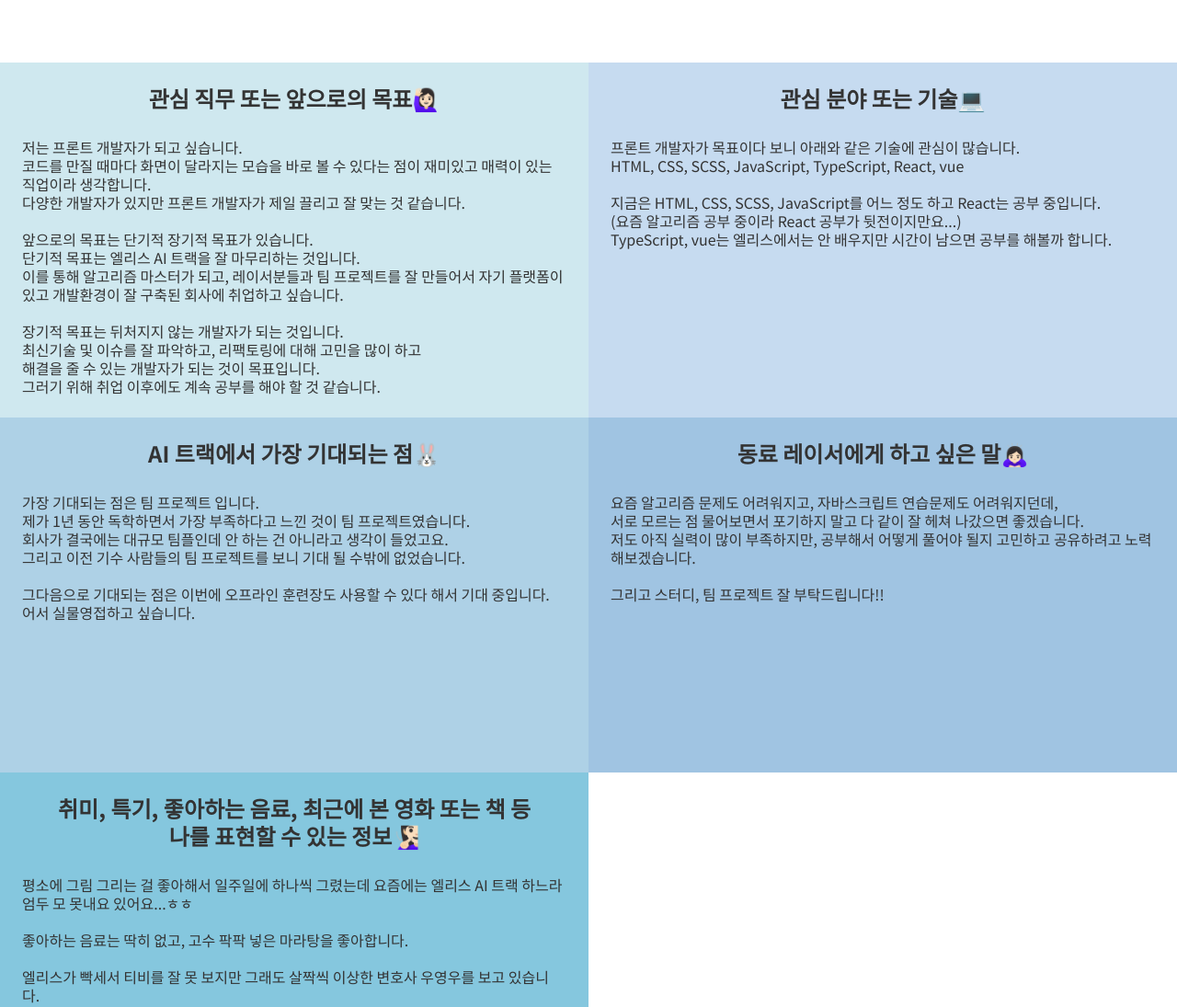
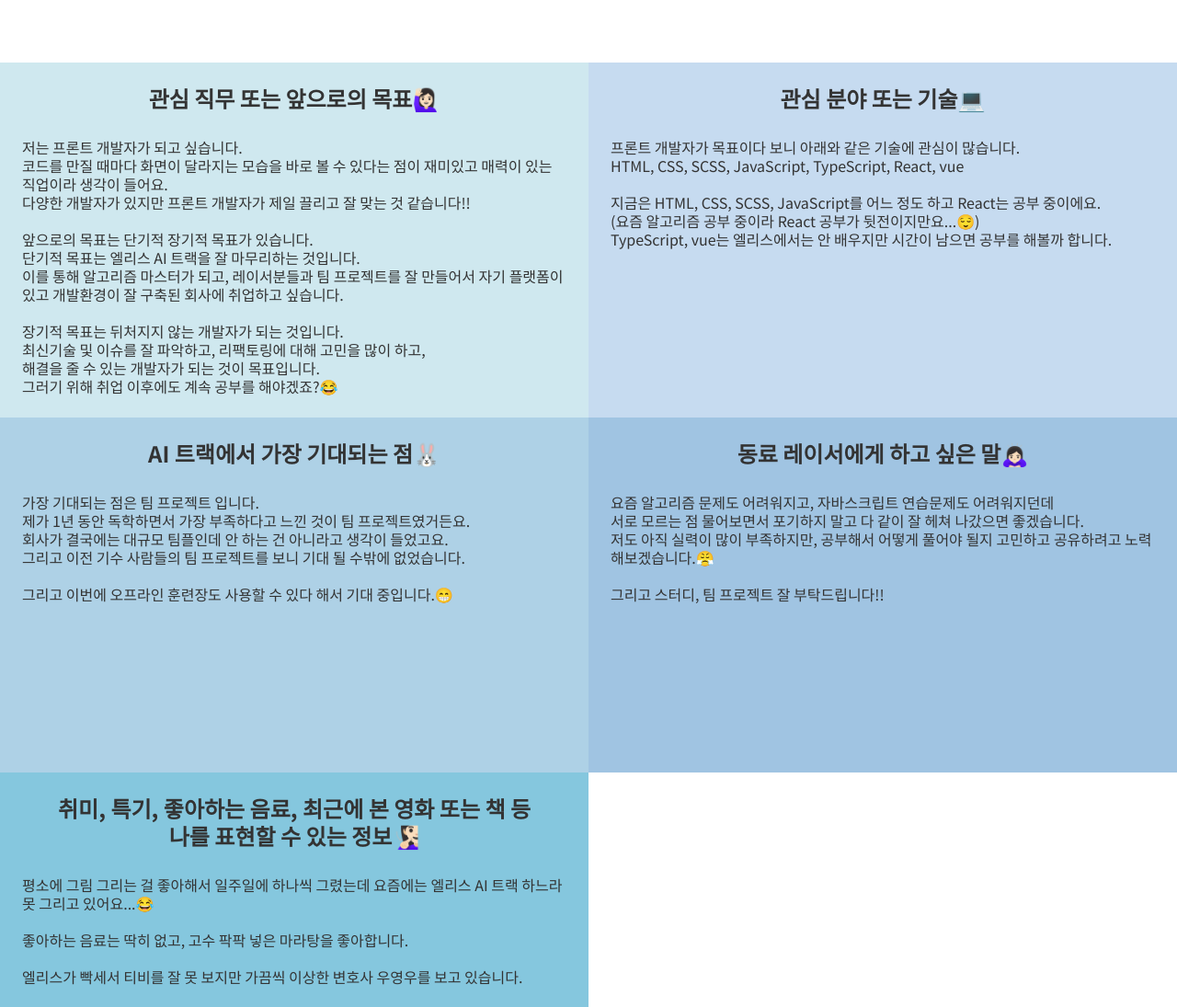
Before and after one commit to yyoumi4854/produce-myself, a plain HTML site: page index.html in a window 1280 px wide. Shown: the part 660-1755 px from the top of the page at 92% size. Drawn offline with nearby package versions, Linux system fonts and the light colour scheme.

Commit message:
index 내용 수정

```diff
--- a/index.html
+++ b/index.html
@@ -34,7 +34,7 @@
         <p>
           안녕하세요<br>
           이번 엘리스 AI 5기에 참여한 <strong>유민지</strong>입니다.<br>
-          간단하게 자기소개를 하겠습니다.
+          간단하게 자기소개를 하겠습니다.👏
         </p>
       </div>
       <div class="category">
@@ -43,17 +43,17 @@
             <strong>관심 직무 또는 앞으로의 목표🙋🏻‍♀️</strong>
             <p>
               저는 프론트 개발자가 되고 싶습니다.<br>
-              코드를 만질 때마다 화면이 달라지는 모습을 바로 볼 수 있다는 점이 재미있고 매력이 있는 직업이라 생각합니다.<br>
-              다양한 개발자가 있지만 프론트 개발자가 제일 끌리고 잘 맞는 것 같습니다.<br><br>
+              코드를 만질 때마다 화면이 달라지는 모습을 바로 볼 수 있다는 점이 재미있고 매력이 있는 직업이라 생각이 들어요.<br>
+              다양한 개발자가 있지만 프론트 개발자가 제일 끌리고 잘 맞는 것 같습니다!!<br><br>
 
               앞으로의 목표는 단기적 장기적 목표가 있습니다.<br>
               <strong>단기적 목표</strong>는 엘리스 AI 트랙을 잘 마무리하는 것입니다.<br>
               이를 통해 알고리즘 마스터가 되고, 레이서분들과 팀 프로젝트를 잘 만들어서 자기 플랫폼이 있고 개발환경이 잘 구축된 회사에 취업하고 싶습니다.<br><br>
 
               <strong>장기적 목표</strong>는 뒤처지지 않는 개발자가 되는 것입니다.<br>
-              최신기술 및 이슈를 잘 파악하고, 리팩토링에 대해 고민을 많이 하고<br>
+              최신기술 및 이슈를 잘 파악하고, 리팩토링에 대해 고민을 많이 하고,<br>
               해결을 줄 수 있는 개발자가 되는 것이 목표입니다.<br>
-              그러기 위해 취업 이후에도 계속 공부를 해야 할 것 같습니다.
+              그러기 위해 취업 이후에도 계속 공부를 해야겠죠?😂
             </p>
           </li>
           <li>
@@ -62,8 +62,8 @@
               프론트 개발자가 목표이다 보니 아래와 같은 기술에 관심이 많습니다.<br>
               HTML, CSS, SCSS, JavaScript, TypeScript, React, vue<br><br>
 
-              지금은 HTML, CSS, SCSS, JavaScript를 어느 정도 하고 React는 공부 중입니다.<br>
-              (요즘 알고리즘 공부 중이라 React 공부가 뒷전이지만요...)<br>
+              지금은 HTML, CSS, SCSS, JavaScript를 어느 정도 하고 React는 공부 중이에요.<br>
+              (요즘 알고리즘 공부 중이라 React 공부가 뒷전이지만요...😌)<br>
               TypeScript, vue는 엘리스에서는 안 배우지만 시간이 남으면 공부를 해볼까 합니다.
             </p>
           </li>
@@ -71,20 +71,19 @@
             <strong>AI 트랙에서 가장 기대되는 점🐰</strong>
             <p>
               가장 기대되는 점은 팀 프로젝트 입니다.<br>
-              제가 1년 동안 독학하면서 가장 부족하다고 느낀 것이 팀 프로젝트였습니다.<br>
+              제가 1년 동안 독학하면서 가장 부족하다고 느낀 것이 팀 프로젝트였거든요.<br>
               회사가 결국에는 대규모 팀플인데 안 하는 건 아니라고 생각이 들었고요.<br>
               그리고 이전 기수 사람들의 팀 프로젝트를 보니 기대 될 수밖에 없었습니다.<br><br>
 
-              그다음으로 기대되는 점은 이번에 오프라인 훈련장도 사용할 수 있다 해서 기대 중입니다.<br>
-              어서 실물영접하고 싶습니다.
+              그리고 이번에 오프라인 훈련장도 사용할 수 있다 해서 기대 중입니다.😁<br>
             </p>
           </li>
           <li>
             <strong>동료 레이서에게 하고 싶은 말🙇🏻‍♀️</strong>
             <p>
-              요즘 알고리즘 문제도 어려워지고, 자바스크립트 연습문제도 어려워지던데,<br>
+              요즘 알고리즘 문제도 어려워지고, 자바스크립트 연습문제도 어려워지던데<br>
               서로 모르는 점 물어보면서 포기하지 말고 다 같이 잘 헤쳐 나갔으면 좋겠습니다.<br>
-              저도 아직 실력이 많이 부족하지만, 공부해서 어떻게 풀어야 될지 고민하고 공유하려고 노력해보겠습니다.<br><br>
+              저도 아직 실력이 많이 부족하지만, 공부해서 어떻게 풀어야 될지 고민하고 공유하려고 노력해보겠습니다.😤<br><br>
 
               그리고 스터디, 팀 프로젝트 잘 부탁드립니다!!
             </p>
@@ -92,11 +91,11 @@
           <li>
             <strong>취미, 특기, 좋아하는 음료, 최근에 본 영화 또는 책 등<br> 나를 표현할 수 있는 정보🧏🏻‍♀️</strong>
             <p>
-              평소에 그림 그리는 걸 좋아해서 일주일에 하나씩 그렸는데 요즘에는 엘리스 AI 트랙 하느라 엄두 모 못내요 있어요...ㅎㅎ<br><br>
+              평소에 그림 그리는 걸 좋아해서 일주일에 하나씩 그렸는데 요즘에는 엘리스 AI 트랙 하느라 못 그리고 있어요...😂<br><br>
 
               좋아하는 음료는 딱히 없고, 고수 팍팍 넣은 마라탕을 좋아합니다.<br><br>
 
-              엘리스가 빡세서 티비를 잘 못 보지만 그래도 살짝씩 이상한 변호사 우영우를 보고 있습니다.
+              엘리스가 빡세서 티비를 잘 못 보지만 가끔씩 이상한 변호사 우영우를 보고 있습니다.
             </p>
           </li>
         </ul>
```
